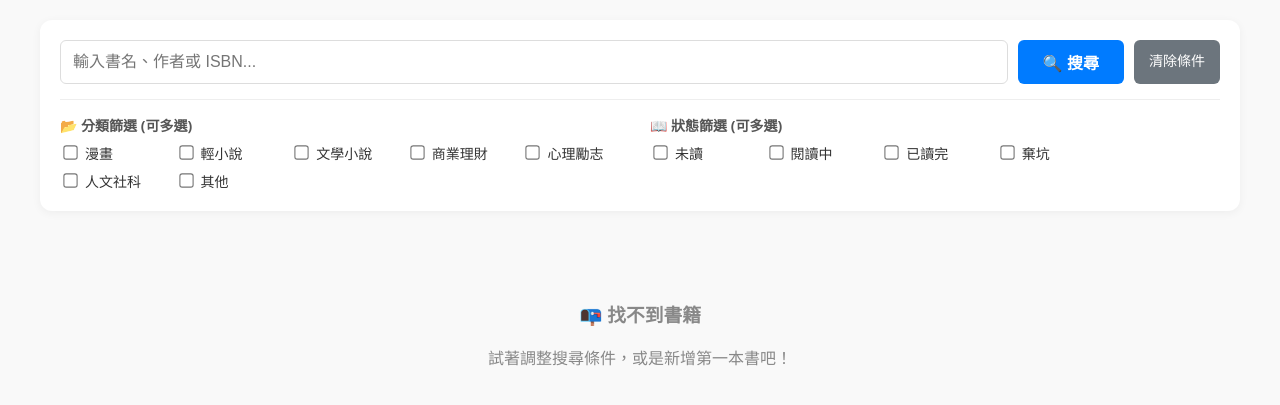
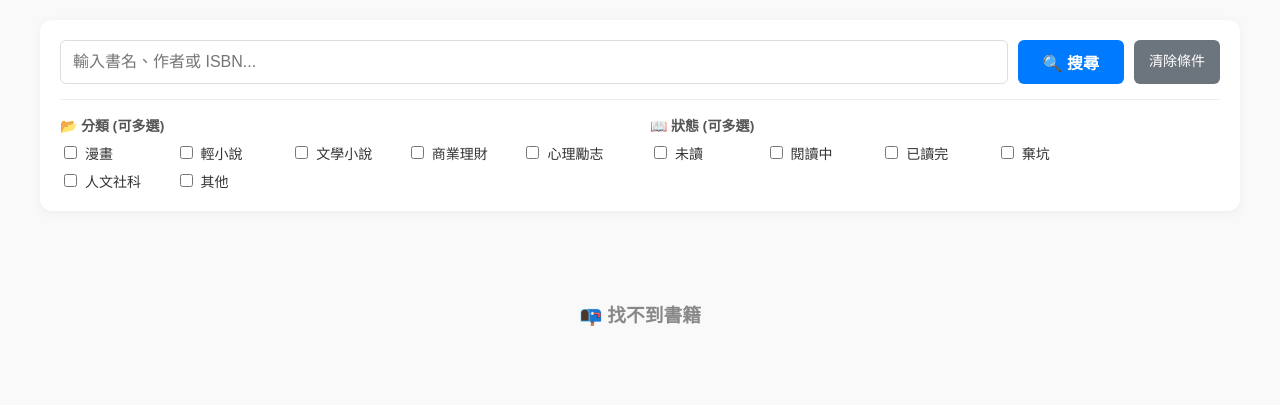
Before and after one commit to bobobill7878-create/library_system, a Flask app: page / in a window 1280 px wide. Shown: the part 109-514 px from the top of the page. Run offline with Flask 3, Linux system fonts and the light colour scheme; data comes from the database, SQL or seed files in the repository; data that the repository does not hold is empty.

Commit message:
Update index.html

```diff
--- a/templates/index.html
+++ b/templates/index.html
@@ -7,28 +7,18 @@
     <style>
         body { font-family: 'Segoe UI', Tahoma, Geneva, Verdana, sans-serif; margin: 20px; background-color: #f9f9f9; }
         .container { max-width: 1200px; margin: 0 auto; }
-
-        /* 搜尋區塊樣式 */
         .search-box { background: white; padding: 20px; border-radius: 12px; box-shadow: 0 2px 10px rgba(0,0,0,0.05); margin-bottom: 20px; }
         .search-row { display: flex; gap: 10px; margin-bottom: 15px; }
         .search-input { flex-grow: 1; padding: 12px; border: 1px solid #ddd; border-radius: 6px; font-size: 16px; }
         .btn-search { padding: 10px 25px; background-color: #007bff; color: white; border: none; border-radius: 6px; cursor: pointer; font-size: 16px; font-weight: bold; }
-        .btn-search:hover { background-color: #0056b3; }
         .btn-reset { padding: 10px 15px; background-color: #6c757d; color: white; border: none; border-radius: 6px; cursor: pointer; text-decoration: none; display: inline-block; line-height: 1.5; font-size: 14px;}
-        .btn-reset:hover { background-color: #5a6268; }
-
-        /* Checkbox 樣式優化 */
         .filter-section { display: flex; flex-wrap: wrap; gap: 20px; border-top: 1px solid #eee; padding-top: 15px; }
         .filter-group { flex: 1; min-width: 200px; }
         .filter-title { font-weight: bold; margin-bottom: 8px; color: #555; font-size: 14px; }
         .checkbox-grid { display: grid; grid-template-columns: repeat(auto-fill, minmax(100px, 1fr)); gap: 8px; }
         .checkbox-label { display: flex; align-items: center; gap: 5px; font-size: 14px; color: #333; cursor: pointer; }
-        .checkbox-label input { accent-color: #007bff; transform: scale(1.1); }
-        .checkbox-label:hover { color: #007bff; }
-
-        /* 書籍列表卡片式設計 */
         .book-grid { display: grid; grid-template-columns: repeat(auto-fill, minmax(300px, 1fr)); gap: 20px; }
-        .book-card { background: white; border: 1px solid #ddd; border-radius: 8px; padding: 15px; display: flex; gap: 15px; box-shadow: 0 2px 5px rgba(0,0,0,0.02); transition: transform 0.2s; position: relative; }
+        .book-card { background: white; border: 1px solid #ddd; border-radius: 8px; padding: 15px; display: flex; gap: 15px; box-shadow: 0 2px 5px rgba(0,0,0,0.02); transition: transform 0.2s; }
         .book-card:hover { transform: translateY(-3px); box-shadow: 0 5px 15px rgba(0,0,0,0.1); }
         .book-cover { width: 80px; height: 110px; flex-shrink: 0; background-color: #eee; border-radius: 4px; overflow: hidden; }
         .book-cover img { width: 100%; height: 100%; object-fit: cover; }
@@ -40,14 +30,11 @@
         .status-閱讀中 { background-color: #17a2b8; }
         .status-已讀完 { background-color: #28a745; }
         .status-棄坑 { background-color: #6c757d; }
-
         .action-links { margin-top: 10px; font-size: 13px; }
         .action-links a { margin-right: 10px; text-decoration: none; color: #007bff; }
         .action-links a.delete-btn { color: #dc3545; }
-
         .header { display: flex; justify-content: space-between; align-items: center; margin-bottom: 20px; }
         .add-btn { background-color: #28a745; color: white; padding: 10px 20px; text-decoration: none; border-radius: 6px; font-weight: bold; }
-        .empty-state { text-align: center; color: #888; margin-top: 50px; grid-column: 1 / -1; }
     </style>
 </head>
 <body>
@@ -66,7 +53,7 @@
 
             <div class="filter-section">
                 <div class="filter-group">
-                    <div class="filter-title">📂 分類篩選 (可多選)</div>
+                    <div class="filter-title">📂 分類 (可多選)</div>
                     <div class="checkbox-grid">
                         {% for cat in categories %}
                         <label class="checkbox-label">
@@ -77,9 +64,8 @@
                         {% endfor %}
                     </div>
                 </div>
-
                 <div class="filter-group">
-                    <div class="filter-title">📖 狀態篩選 (可多選)</div>
+                    <div class="filter-title">📖 狀態 (可多選)</div>
                     <div class="checkbox-grid">
                         {% for status in ['未讀', '閱讀中', '已讀完', '棄坑'] %}
                         <label class="checkbox-label">
@@ -107,12 +93,8 @@
                     <h3 class="book-title" title="{{ book.title }}">{{ book.title }}</h3>
                     <div class="book-meta">✍️ {{ book.author }}</div>
                     <div class="book-meta">📂 {{ book.category.name if book.category else '未分類' }}</div>
-
                     <span class="status-badge status-{{ book.status }}">{{ book.status }}</span>
-                    {% if book.rating > 0 %}
-                    <span style="color: gold; margin-left: 5px;">{{ '⭐' * book.rating }}</span>
-                    {% endif %}
-
+                    {% if book.rating > 0 %}<span style="color: gold;">{{ '⭐' * book.rating }}</span>{% endif %}
                     <div class="action-links">
                         <a href="{{ url_for('edit_book', id=book.id) }}">編輯</a>
                         <a href="{{ url_for('delete_book', id=book.id) }}" class="delete-btn" onclick="return confirm('確定要刪除嗎？')">刪除</a>
@@ -120,9 +102,8 @@
                 </div>
             </div>
             {% else %}
-            <div class="empty-state">
+            <div style="grid-column: 1 / -1; text-align: center; color: #888; margin-top: 50px;">
                 <h3>📭 找不到書籍</h3>
-                <p>試著調整搜尋條件，或是新增第一本書吧！</p>
             </div>
             {% endfor %}
         </div>
```
